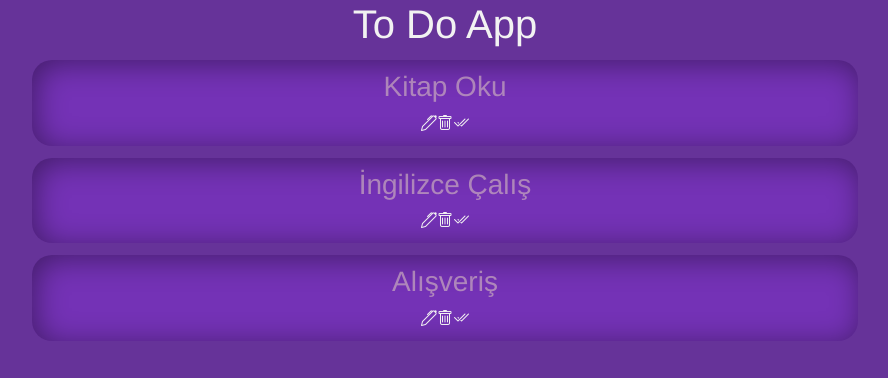
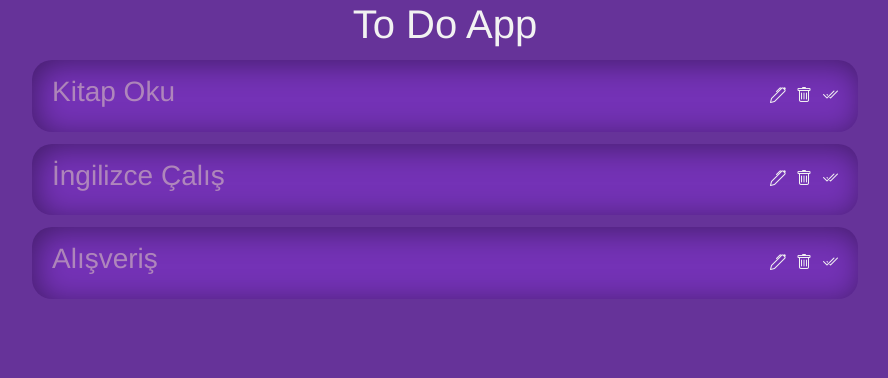
Before and after one commit to oguzhanascier/todolist-vue3-jsonServer, a Vue app: page / in a window 1280 px wide. Shown: the top 378 px of the page, without its empty margins (195-1083 px from the left). Built offline with nearby package versions, Linux system fonts and the light colour scheme; data requests are answered from the project's data file.

Commit message:
icons style

```diff
--- a/src/components/todos.vue
+++ b/src/components/todos.vue
@@ -2,13 +2,14 @@
   <div class="todos" @click="detail">
     <div class="title">
         <h3>{{todos.title}}</h3>
+        <section class="icons">
+            <i class="bi bi-pen"></i>
+            <i class="bi bi-trash"></i>
+            <i class="bi bi-check2-all"></i>
+
+        </section>
     </div>
-    <section class="icons">
-        <i class="bi bi-pen"></i>
-        <i class="bi bi-trash"></i>
-        <i class="bi bi-check2-all"></i>
 
-    </section>
     <div class="details" v-if="showDetail">
         <p class="content">
             {{ todos.content }}
@@ -45,6 +46,7 @@ export default {
     transition: all .3s ease-in-out;
     box-shadow: 1mm 1mm 8mm rgba(0, 0, 0, 0.42) inset;
     cursor: pointer;
+    padding: 15px 20px 15px 20px;
 
 }
 
@@ -59,5 +61,21 @@ h3{
     color: rgba(217, 192, 192, 0.592);
 }
 
+.title{
+    display: flex;
+    justify-content: space-between;
+    align-items: center;
+}
+
+.bi{
+    margin-left: 10px ;
+
+}
+
+.bi:hover{
+    color: #666;
+}
+
+
 
 </style>
```
